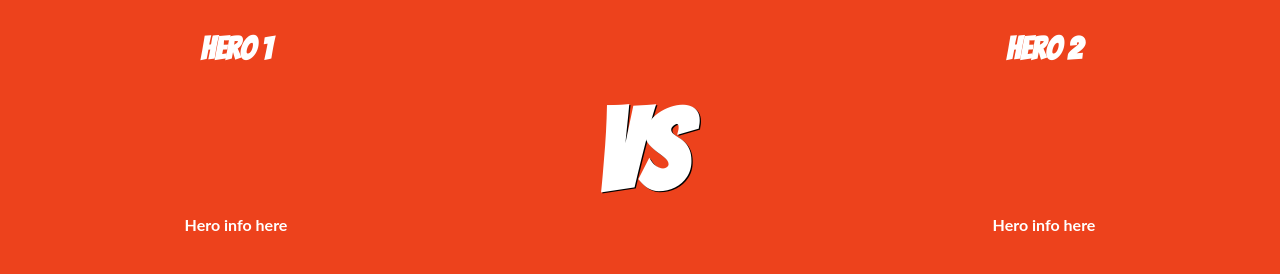
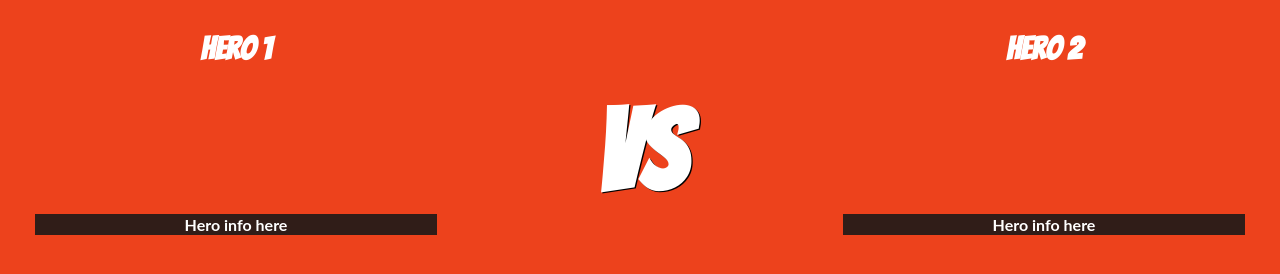
Before and after one commit to SimonRosengren/MarvelProject, a website: page client/index.html in a window 1280 px wide. Drawn offline with Linux system fonts and the light colour scheme; no server answers.

Commit message:
Adding box on description

```diff
--- a/client/index.html
+++ b/client/index.html
@@ -19,9 +19,9 @@
                     <th id="pic2"></th>
                 </tr>
                 <tr class = "info">
-                    <th id="info">Hero info here</th>
+                    <th class="infobox" id="info">Hero info here</th>
                     <th></th>
-                    <th id="info2">Hero info here</th>
+                    <th class="infobox" id="info2">Hero info here</th>
                 </tr>
             </table>
         </div>
--- a/client/static/main.css
+++ b/client/static/main.css
@@ -40,4 +40,9 @@ body{
 th{
      width: 400px;
      align-content: center;
+     margin-bottom: 20px;
 }
+.infobox{
+  background-color: #301d18;
+  box-shadow: gray;
+}
```
